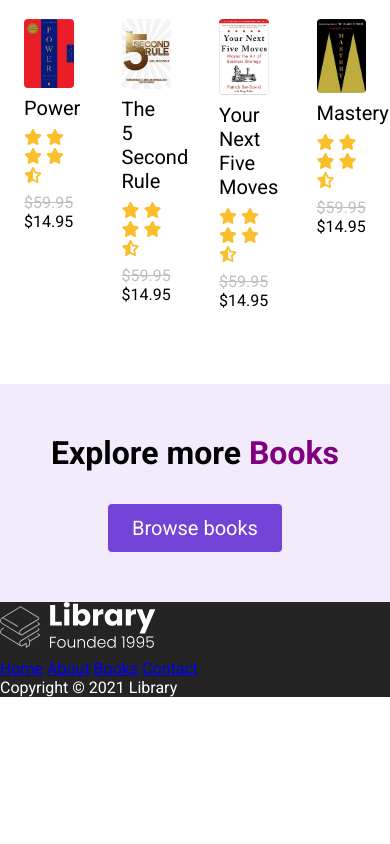
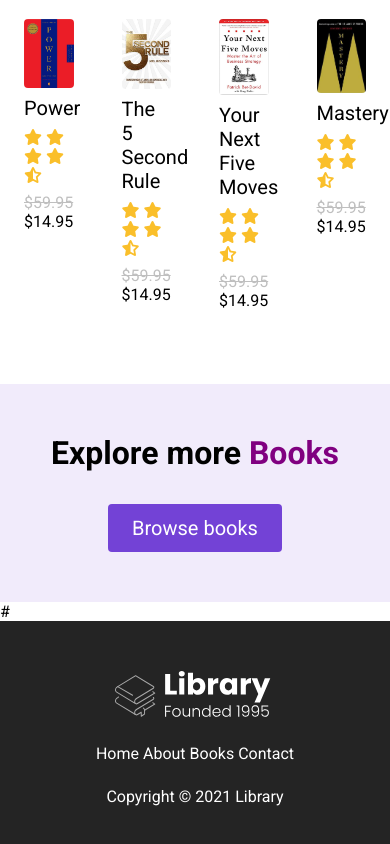
Before and after one commit to Doneesa/FES-Library, a plain HTML site: page index.html in a window 390 px wide. Shown: the part 2406-3250 px from the top of the page. Before the commit the page ends 3103 px from the top, so only its background shows below. Drawn offline with Linux system fonts and the light colour scheme.

Commit message:
completed e-commerce library progress to responsiveness

```diff
--- a/index.html
+++ b/index.html
@@ -320,15 +320,17 @@
       <div class="container">
         <div class="row row__column">
           <h2>Explore more <span class="purple">Books</span></h2>
-          <button class="btn">Browse books</button>
+          <a href="#features">
+            <button class="btn">Browse books</button>
+          </a>
         </div>
       </div>
     </section>
   </main>
-
+  #
   <footer>
-    <div class="conteiner">
-      <div class="row">
+    <div class="container">
+      <div class="row row__column">
         <a href="#">
           <figure class="footer__logo">
             <img src="./assets/assets/Library.svg" class="footer__logo--img" alt="">
--- a/styles.css
+++ b/styles.css
@@ -4,6 +4,10 @@ padding: 0;
 margin: 0;
 box-sizing: border-box;
 font-family: "Roboto", sans-serif;
+}
+
+html {
+  scroll-behavior: smooth;
 }
 
 body {
@@ -23,6 +27,15 @@ img {
 p {
   line-height: 1.5;
 }
+
+a {
+  text-decoration: none;
+}
+
+a:hover {
+  text-decoration: underline;
+}
+
 .nav__container {
   width: 100%;
   max-width: 1200px;
@@ -45,7 +58,7 @@ ul {
   display: flex;
 }
 
-li {
+li{
   list-style-type: none;
 }
 
@@ -300,12 +313,24 @@ footer {
   background-color: #242424;
 }
 
+.footer__logo {
+  display: flex;
+}
+
 .footer__logo--img {
   width: 160px;
   filter: grayscale(1) invert(1);
 }
 
-.footer__list,
+.footer__list a,
 .footer__copyright {
   color: #fff;
 }
+
+.footer__list {
+  margin: 20px 0 24px 0;
+}
+
+.footer_link {
+  padding: 0 8px ;
+}
```
